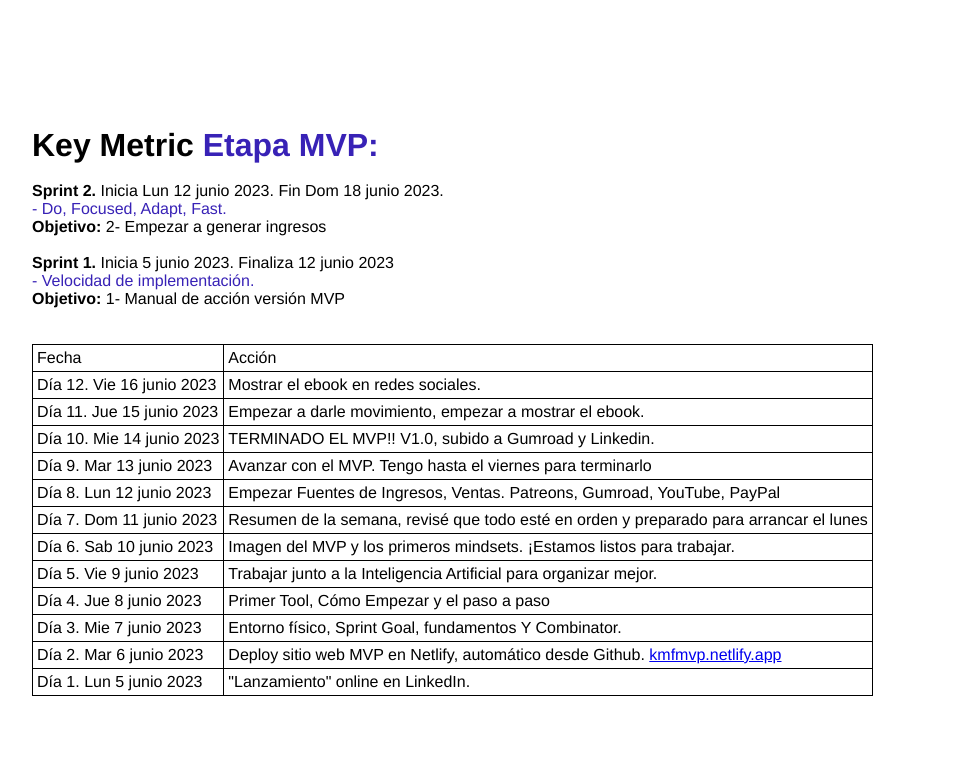
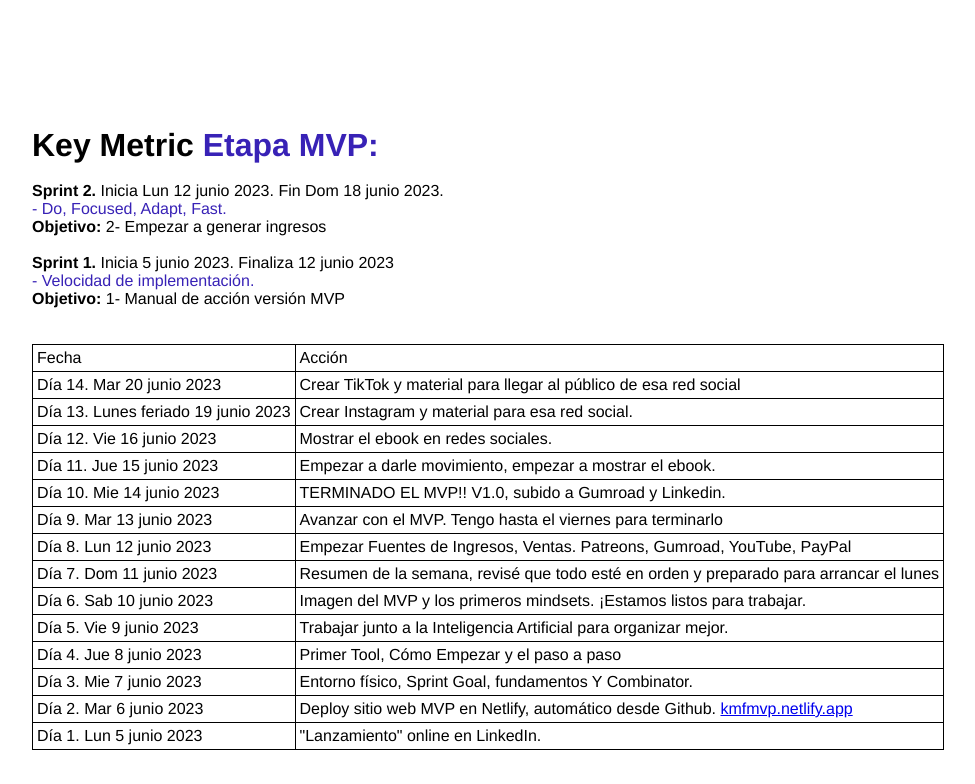
Before and after one commit to andresStartStayWin/htmlcsspersonal, a plain HTML site: page Seguimiento.html in a window 1280 px wide. Shown: the part 772-1556 px from the top of the page, without its empty margins (120-1095 px from the left). Drawn offline with Linux system fonts and the light colour scheme.

Commit message:
seguimiento

```diff
--- a/Seguimiento.html
+++ b/Seguimiento.html
@@ -53,6 +53,14 @@
                     <tr>
                         <td>Fecha</td>
                         <td>Acción</td>
+                    </tr>
+                    <tr>
+                        <td>Día 14. Mar 20 junio 2023 </td>
+                        <td>Crear TikTok y material para llegar al público de esa red social</td>
+                    </tr>
+                    <tr>
+                        <td>Día 13. Lunes feriado 19 junio 2023 </td>
+                        <td>Crear Instagram y material para esa red social.</td>
                     </tr>
                     <tr>
                         <td>Día 12. Vie 16 junio 2023 </td>
```
